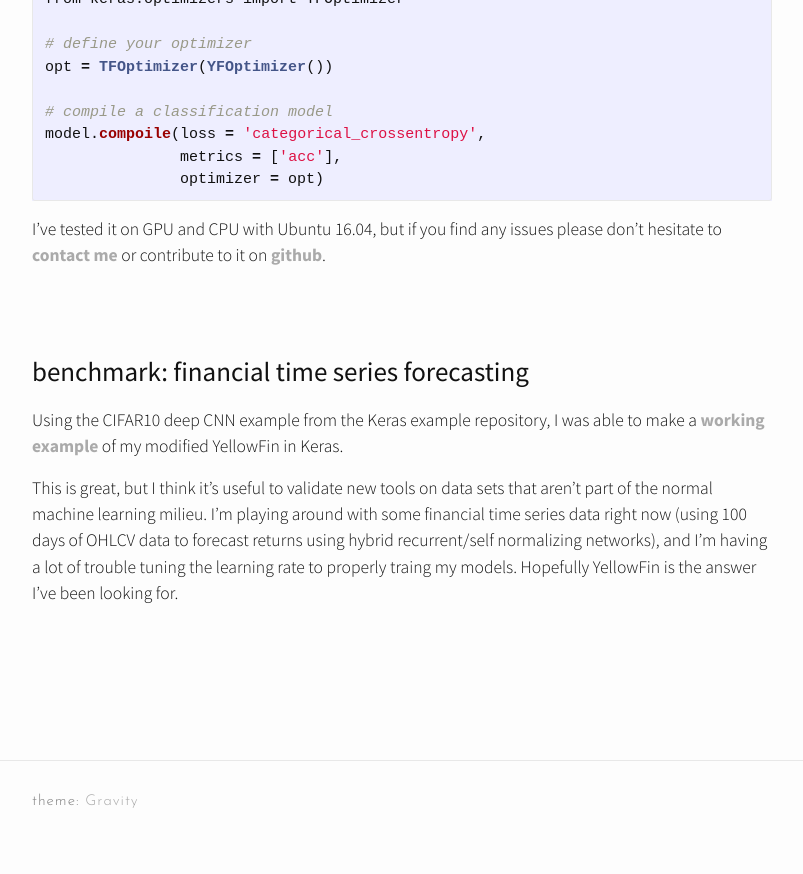
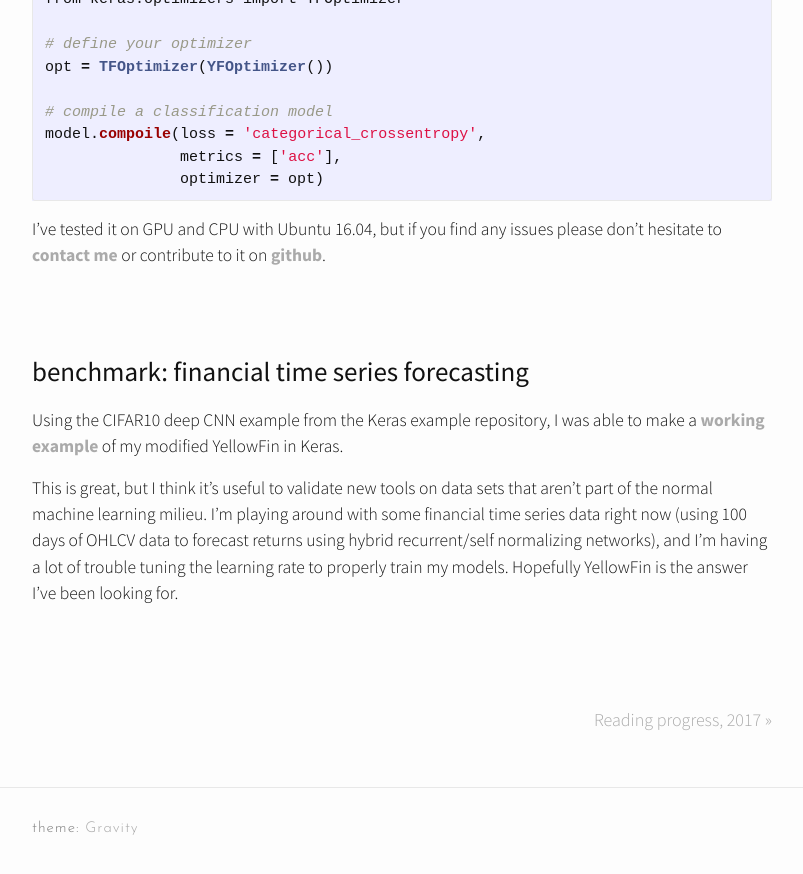
Before and after one commit to nnormandin/nnormandin.github.io, a Jekyll site: the page built from _posts/2017-07-01-yellowfin.md, in a window 1280 px wide and 900 px high, scrolled down 4005 px. Shown: the top 874 px of the window, without its empty margins (238-1041 px from the left). Built offline with Jekyll 4.4.1, drawn with Linux system fonts in a browser that asks for light colours; nearby versions of some CDN libraries; formulas are drawn with MathJax 3; some of the changed text lies outside the part shown.

Commit message:
update posts

```diff
--- a/_layouts/archive.html
+++ b/_layouts/archive.html
@@ -1,7 +1,6 @@
 ---
 layout: page
 ---
-
 
 {% for post in site.posts %}
 {% for cat in post.categories %}
--- a/_posts/2017-07-01-yellowfin.md
+++ b/_posts/2017-07-01-yellowfin.md
@@ -95,4 +95,4 @@
 
 Using the CIFAR10 deep CNN example from the Keras example repository, I was able to make a [**working example**](https://github.com/nnormandin/YellowFin_Keras/blob/master/examples/cifar10_cnn.py) of my modified YellowFin in Keras.
 
-This is great, but I think it's useful to validate new tools on data sets that aren't part of the normal machine learning milieu. I'm playing around with some financial time series data right now (using 100 days of OHLCV data to forecast returns using hybrid recurrent/self normalizing networks), and I'm having a lot of trouble tuning the learning rate to properly traing my models. Hopefully YellowFin is the answer I've been looking for.
+This is great, but I think it's useful to validate new tools on data sets that aren't part of the normal machine learning milieu. I'm playing around with some financial time series data right now (using 100 days of OHLCV data to forecast returns using hybrid recurrent/self normalizing networks), and I'm having a lot of trouble tuning the learning rate to properly train my models. Hopefully YellowFin is the answer I've been looking for.
--- /dev/null
+++ b/_posts/2017-07-05-reading.md
@@ -0,0 +1,6 @@
+---
+layout: post
+title:  "Reading progress, 2017"
+date:   2017-07-05
+categories: ["books"]
+---
```
Also changed, not shown: other parts of _posts/2017-07-01-yellowfin.md (+1 -1 lines), books.md (+0 -8 lines), 1 other file.
